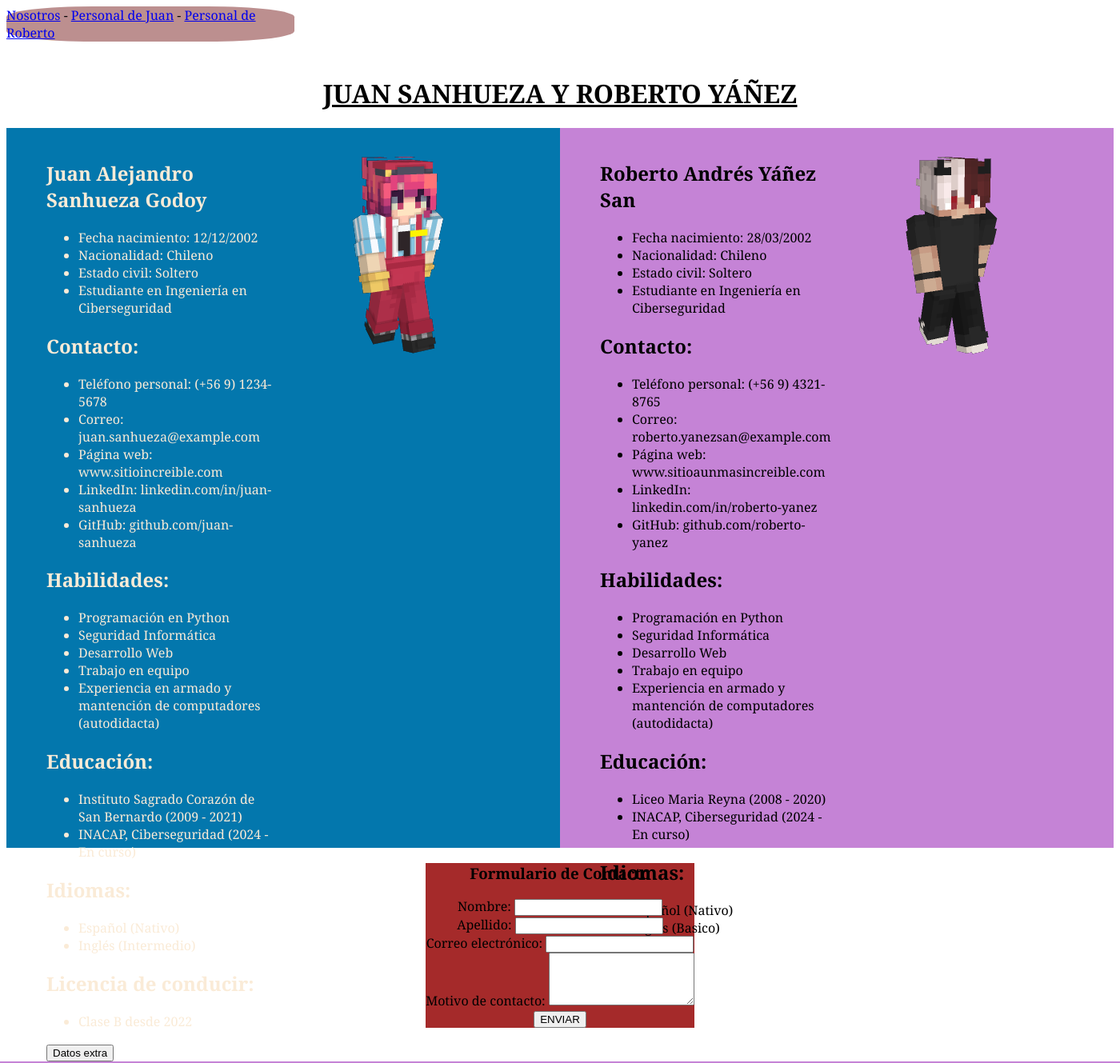
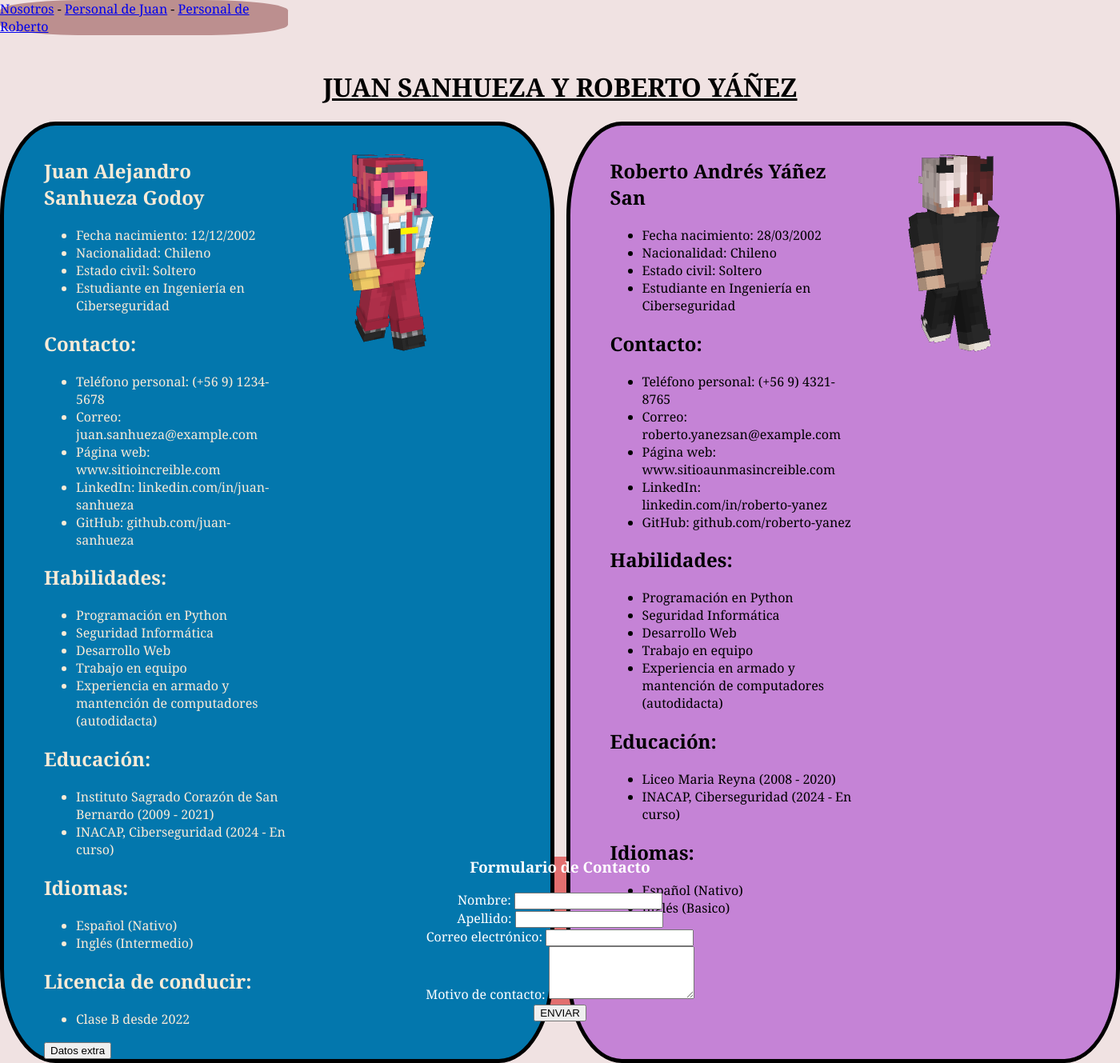
Before and after one commit to RobertxDessinacap/WebDjangoInacap, a Django app: page / in a window 1400 px wide. Shown: the whole page at 80% size. Run offline with Django 5.2, Linux system fonts and the light colour scheme.

Commit message:
Modificacion de Lindo.css

```diff
--- a/Django/JR/static/Lindo.css
+++ b/Django/JR/static/Lindo.css
@@ -1,5 +1,7 @@
 body{
   font-family: "New Century Schoolbook", "Georgia", serif;
+  background-color: rgb(240, 226, 226);
+  margin: 0;
 }
 
 h1{
@@ -7,9 +9,12 @@ h1{
   text-decoration: underline;
 }
 .Nosotros {
-    display: flex;
+    display: grid;
     width: 100%;
     height: 900px;
+    grid-template-columns: 1fr 1fr;
+    gap: 15px;
+
 }
 .mitad {
     flex: 1;
@@ -17,17 +22,19 @@ h1{
     flex-direction: column;
 }
 .Juan {
+    border-radius: 10%;
     background-color: rgb(3, 119, 173);
     display: flex;
     flex-direction: row ;
-    gap: 20px;
+    border: 5px solid black;
 
 }
 .Roberto {
+    border-radius: 10%;
     background-color: rgb(197, 131, 214);
     display: flex;
     flex-direction: row ;
-    gap: 20px;
+    border: 5px solid black;
 }
 
 .Jcont1{
@@ -69,11 +76,13 @@ h1{
 }
 
 .ContenerdorContacto {
+  color: white;;
+  border-radius: 10%;
   text-align: center;
   margin-top: 20px;
   margin-bottom: 20px;
   align-items: center;
-  background-color: brown;
+  background-color: rgb(226, 111, 111);
   width: fit-content;
   margin: 0 auto;
 }
```
